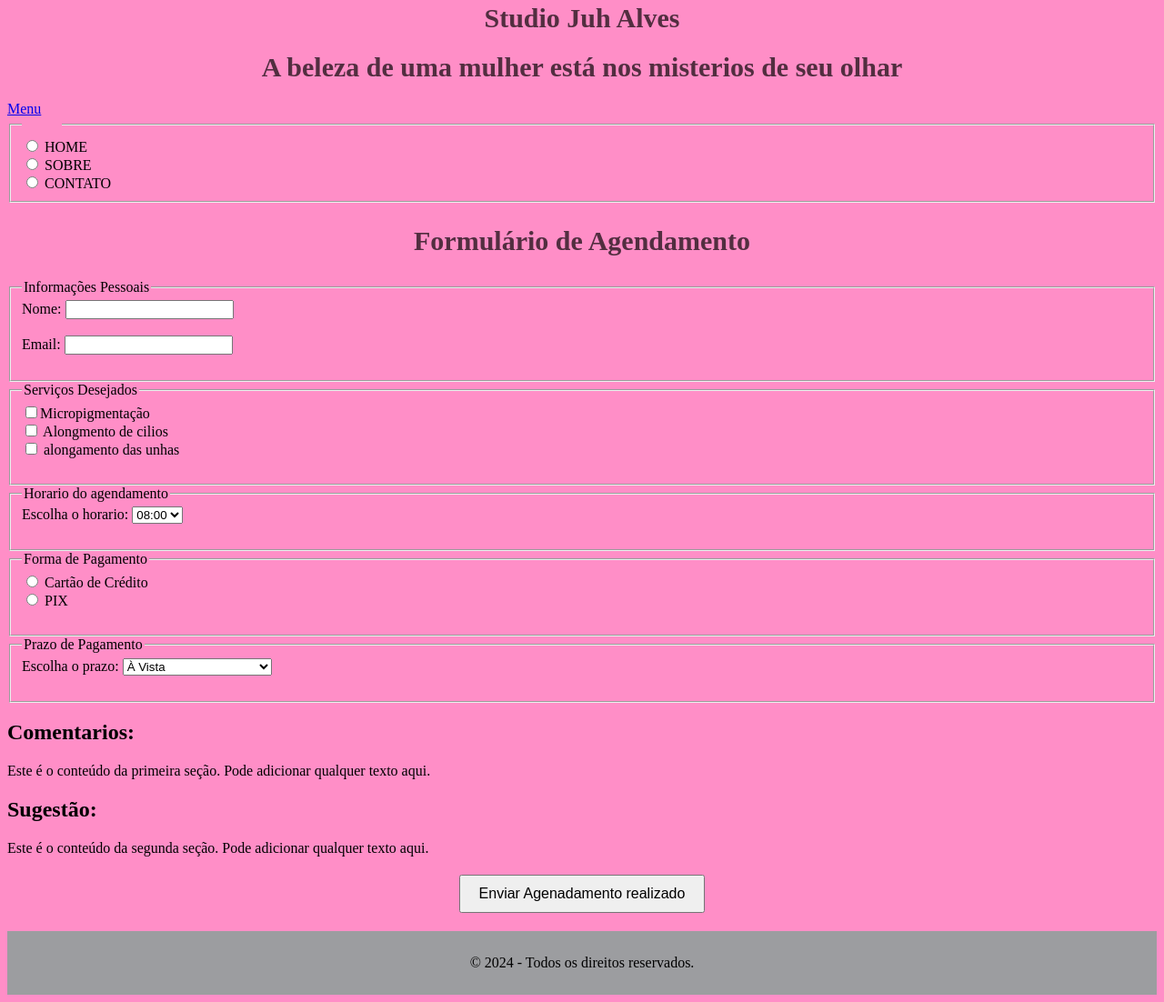
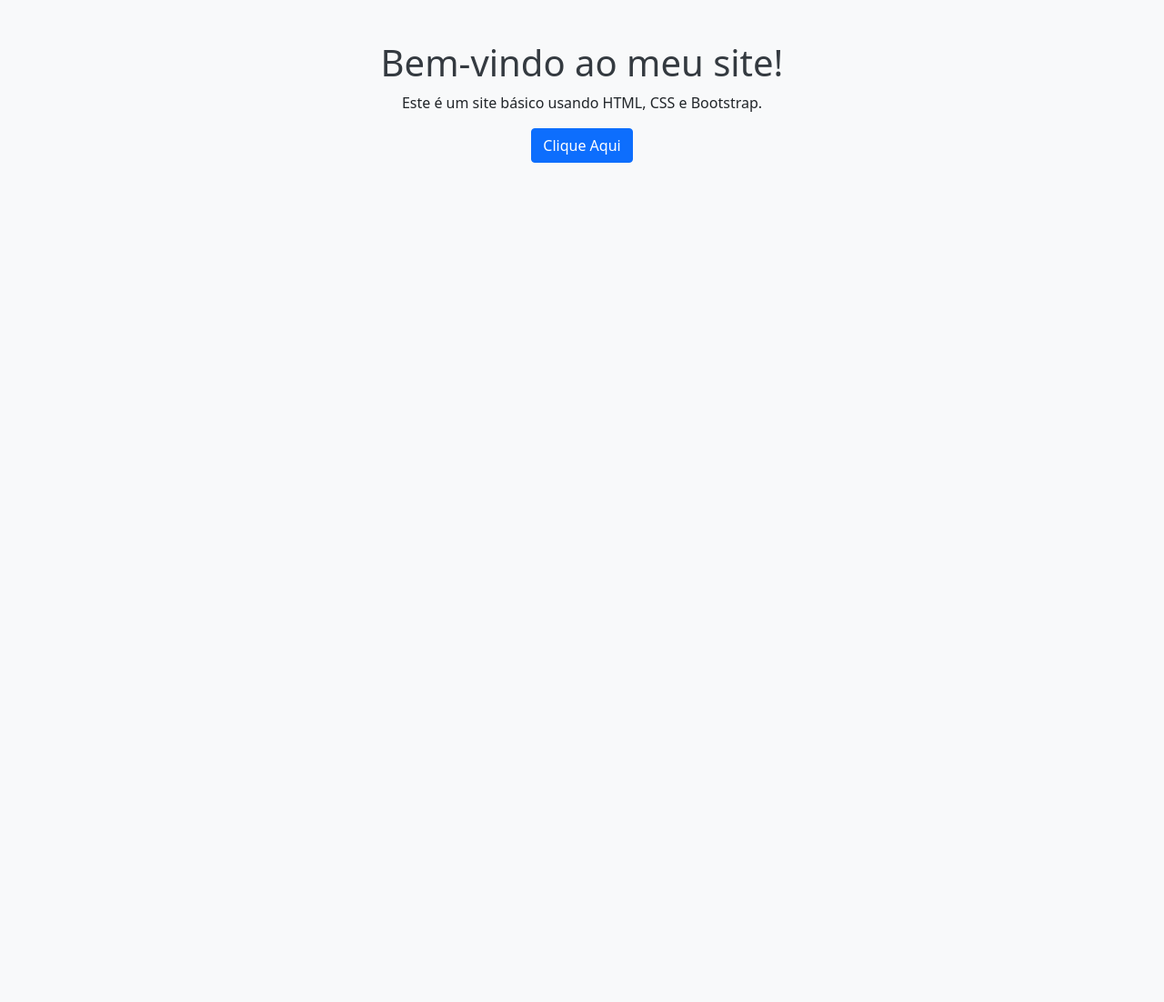
Before and after one commit to m4r143st3r/Studio-Juh, a plain HTML site: page index.html in a window 1280 px wide. Shown: the part 5-1107 px from the top of the page at 91% size. After the commit the page ends 800 px from the top, so only its background shows below. Drawn offline with nearby package versions, Linux system fonts and the light colour scheme.

Commit message:
Update index.html

```diff
--- a/index.html
+++ b/index.html
@@ -1,153 +1,26 @@
-<!DOCTYPE innerHTML>
+<!DOCTYPE html>
 <html lang="pt-br">
 <head>
     <meta charset="UTF-8">
     <meta name="viewport" content="width=device-width, initial-scale=1.0">
-    <title>Exemplo de Centralização</title>
+    <title>Meu Site</title>
+    <link href="https://cdn.jsdelivr.net/npm/bootstrap@5.1.3/dist/css/bootstrap.min.css" rel="stylesheet">
     <style>
+        body {
+            background-color: #f8f9fa;
+            text-align: center;
+            padding: 50px;
+        }
         h1 {
-            text-align: center; /* Centraliza o título */
-
+            color: #343a40;
         }
     </style>
 </head>
 <body>
-    <h1>Studio Juh Alves</h1>
+    <div class="container">
+        <h1>Bem-vindo ao meu site!</h1>
+        <p>Este é um site básico usando HTML, CSS e Bootstrap.</p>
+        <button class="btn btn-primary">Clique Aqui</button>
+    </div>
 </body>
 </html>
-
-<link rel="stylesheet" href="style.css">
-
- <!-- Bootstrap CDN -->
-               <body>
-                   <header class="bg-primary text-white text-center p-1">
-                       <h1>A beleza de uma mulher está nos misterios de seu olhar</h1>
-
-                       <nav class="navbar navbar-expand-lg navbar-light bg-light">
-                        <a class="navbar-brand" href="#">Menu</a>
-
-                            <fieldset>
-
-                                <legend><menu></menu></legend>
-                                <label><input type="radio" name="home" value="home" required> HOME</label><br>
-                                <label><input type="radio" name="sobre" value="SOBRE"required> SOBRE</label><br>
-                                <label><input type="radio" name="contato" value="CONTATO"required> CONTATO</label><br>
-                            </fieldset>
-
-                        </div>
-                   <body>
-            </section>
-            <style>
-                body{
-
-                    background-color:rgb(500, 142, 199);
-              }
-
-              h1 {
-                color: rgba(2, 1, 1, 0.682)
-
-                }
-
-                item-resultado h2 {
-                font-size: 1.5rem; /* Tamanho da fonte */
-                color: rgb(120, 25, 83); /* Cor do texto */
-                }
-            </style>
-            <div>
-                <body>
-
-                    <h1>Formulário de Agendamento
-                    </h1>
-                    <style>
-                        h1 {
-                            font-size: 30px; /* Aumenta o tamanho da fonte */
-                        }
-                    </style>
-                </head>
-                <body>
-
-                    <form action="#" method="POST">
-
-                        <fieldset>
-                            <legend>Informações Pessoais</legend>
-                            <label for="nome">Nome:</label>
-                            <input type="text" id="nome" name="nome" required><br><br>
-
-                            <label for="email">Email:</label>
-                            <input type="email" id="email" name="email" required><br><br>
-                        </fieldset>
-
-                        <fieldset>
-                            <legend>Serviços Desejados</legend>
-                            <label><input type="checkbox" name="servicos" value="Sombrancelha">Micropigmentação</label><br>
-                            <label><input type="checkbox" name="servicos" value="cilios"> Alongmento de cilios</label><br>
-                            <label><input type="checkbox" name="servicos" value="inhas"> alongamento das unhas</label><br><br>
-
-                        </fieldset>
-
-                        <fieldset>
-                            <legend>Horario do agendamento</legend>
-                            <label for="Hora">Escolha o horario:</label>
-                            <select id="horario" name="Horario">
-                                <option value=" 08:00"> 08:00</option>
-                                <option value=" 09:00"> 10:00</option>
-                                <option value="10:00"> 12:00</option>
-                            </select><br><br>
-                        </fieldset>
-
-                        <fieldset>
-                            <legend>Forma de Pagamento</legend>
-                            <label><input type="radio" name="pagamento" value="cartao" required> Cartão de Crédito</label><br>
-                            <label><input type="radio" name="pagamento" value="pix"> PIX</label><br><br>
-                        </fieldset>
-
-                        <fieldset>
-                            <legend>Prazo de Pagamento</legend>
-                            <label for="prazo">Escolha o prazo:</label>
-                            <select id="prazo" name="prazo">
-                                <option value="avista">À Vista</option>
-                                <option value="cinco_vezes">Cinco Vezes Sem Juros</option>
-                                <option value="dez_vezes">Dez Vezes Com Juros</option>
-                            </select><br><br>
-                        </fieldset>
-
-            </header>
-
-            <main class="container my-5">
-                <section class="mb-5">
-                    <div class="bg-light p-4 rounded">
-                        <h2>Comentarios:</h2>
-                        <p>Este é o conteúdo da primeira seção. Pode adicionar qualquer texto aqui.</p>
-                    </div>
-                </section>
-                <section class="mb-5">
-                    <div class="bg-light p-4 rounded">
-                        <h2>Sugestão: </h2>
-                        <p>Este é o conteúdo da segunda seção. Pode adicionar qualquer texto aqui.</p>
-                    </div>
-                </section>
-                <style>
-                    input[type="submit"] {
-                        display: block;
-                        margin: 20px auto; /* Centraliza o botão horizontalmente */
-                        padding: 10px 20px;
-                        font-size: 16px;
-                    }
-
-                    footer {
-
-                        background-color: #9c9da0; /* Cor de fundo escura */
-                        text-align: center; /* Centraliza o texto do rodapé
-                        color: white; /* Cor do texto branca */
-                        padding: 10px;
-                    }
-                </style>
-
-             <input type="submit" value="Enviar Agenadamento realizado">
-
-
-
-             <footer class="bg-dark text-white text-center p-3">
-
-                <p>&copy; 2024 - Todos os direitos reservados.</p>
-            </footer>
```
